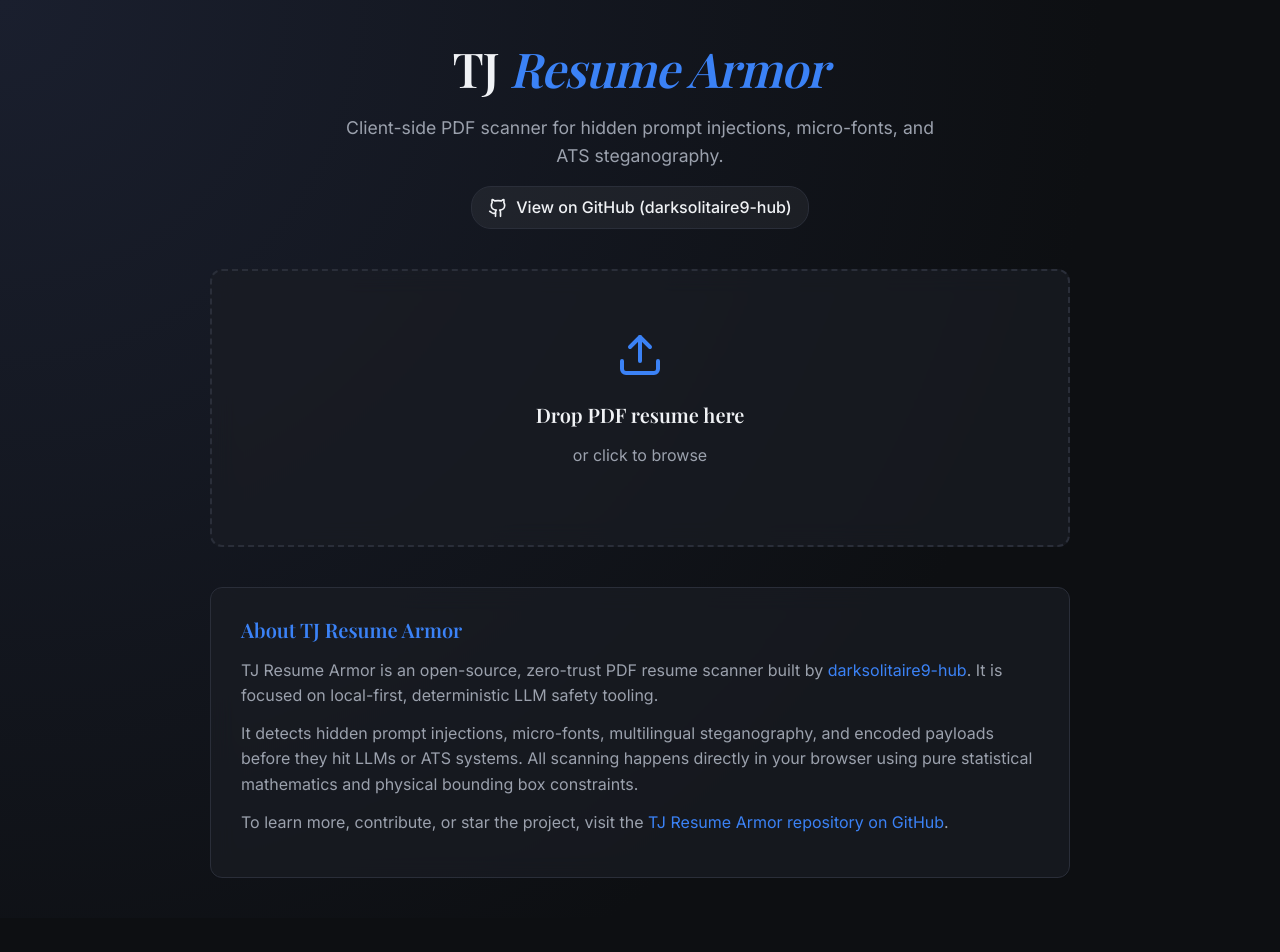
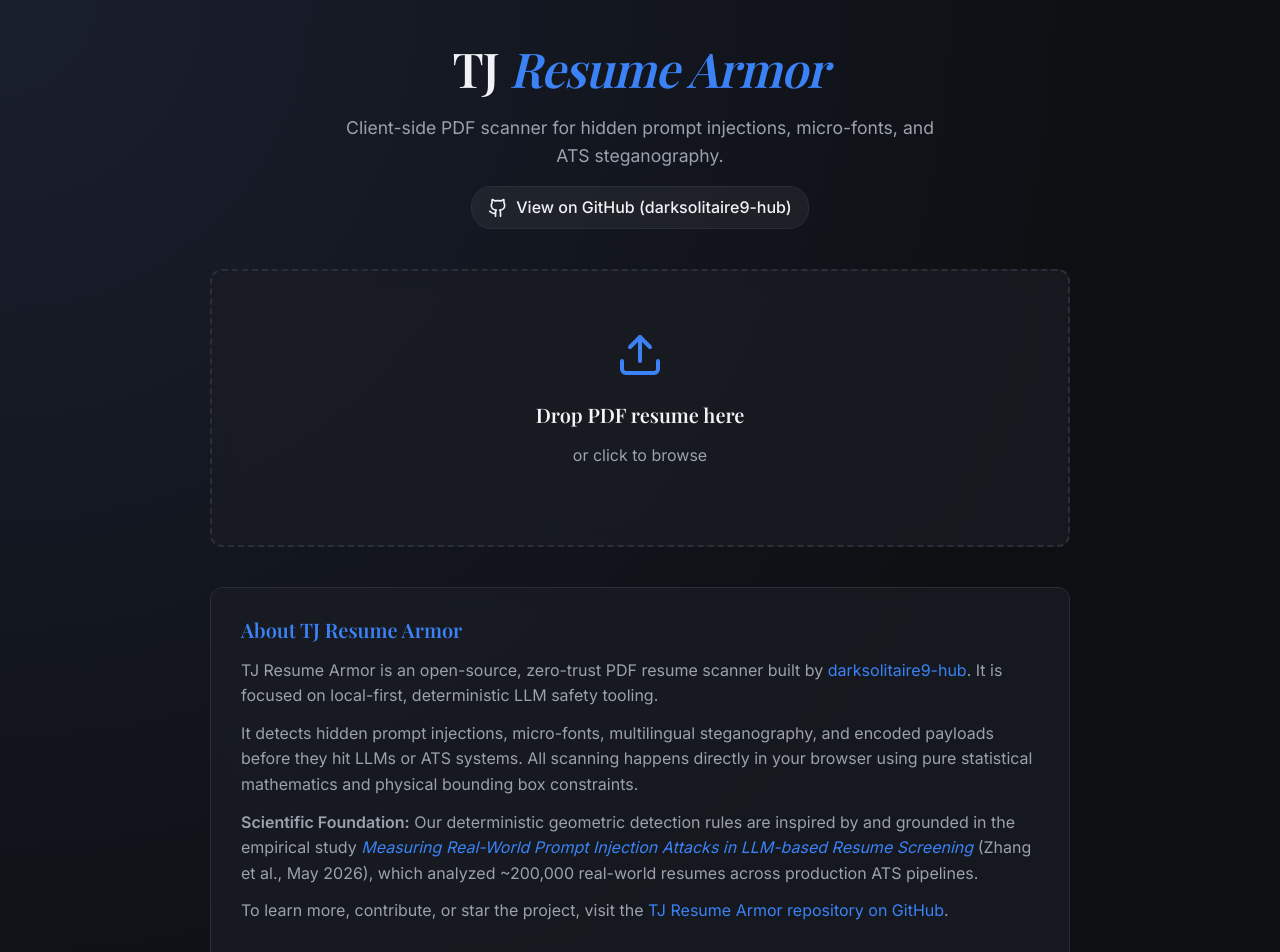
Before and after one commit to darksolitaire9-hub/tj, a Vue app: page / in a window 1280 px wide. Shown: the top 952 px of the page. Before the commit the page ends 918 px from the top, so only its background shows below. Built offline with nearby package versions, Linux system fonts and the light colour scheme.

Commit message:
docs: credit arXiv 2605.28999 empirical resume screening study and add table of contents

```diff
--- a/src/App.vue
+++ b/src/App.vue
@@ -117,6 +117,7 @@
       <h3>About TJ Resume Armor</h3>
       <p>TJ Resume Armor is an open-source, zero-trust PDF resume scanner built by <a href="https://github.com/darksolitaire9-hub" target="_blank">darksolitaire9-hub</a>. It is focused on local-first, deterministic LLM safety tooling.</p>
       <p>It detects hidden prompt injections, micro-fonts, multilingual steganography, and encoded payloads before they hit LLMs or ATS systems. All scanning happens directly in your browser using pure statistical mathematics and physical bounding box constraints.</p>
+      <p><strong>Scientific Foundation:</strong> Our deterministic geometric detection rules are inspired by and grounded in the empirical study <a href="https://arxiv.org/abs/2605.28999v1" target="_blank"><em>Measuring Real-World Prompt Injection Attacks in LLM-based Resume Screening</em></a> (Zhang et al., May 2026), which analyzed ~200,000 real-world resumes across production ATS pipelines.</p>
       <p>To learn more, contribute, or star the project, visit the <a href="https://github.com/darksolitaire9-hub/tj" target="_blank">TJ Resume Armor repository on GitHub</a>.</p>
     </footer>
   </main>
```
Also changed, not shown: 1 other file (tests, documents, lock files or other folders).
